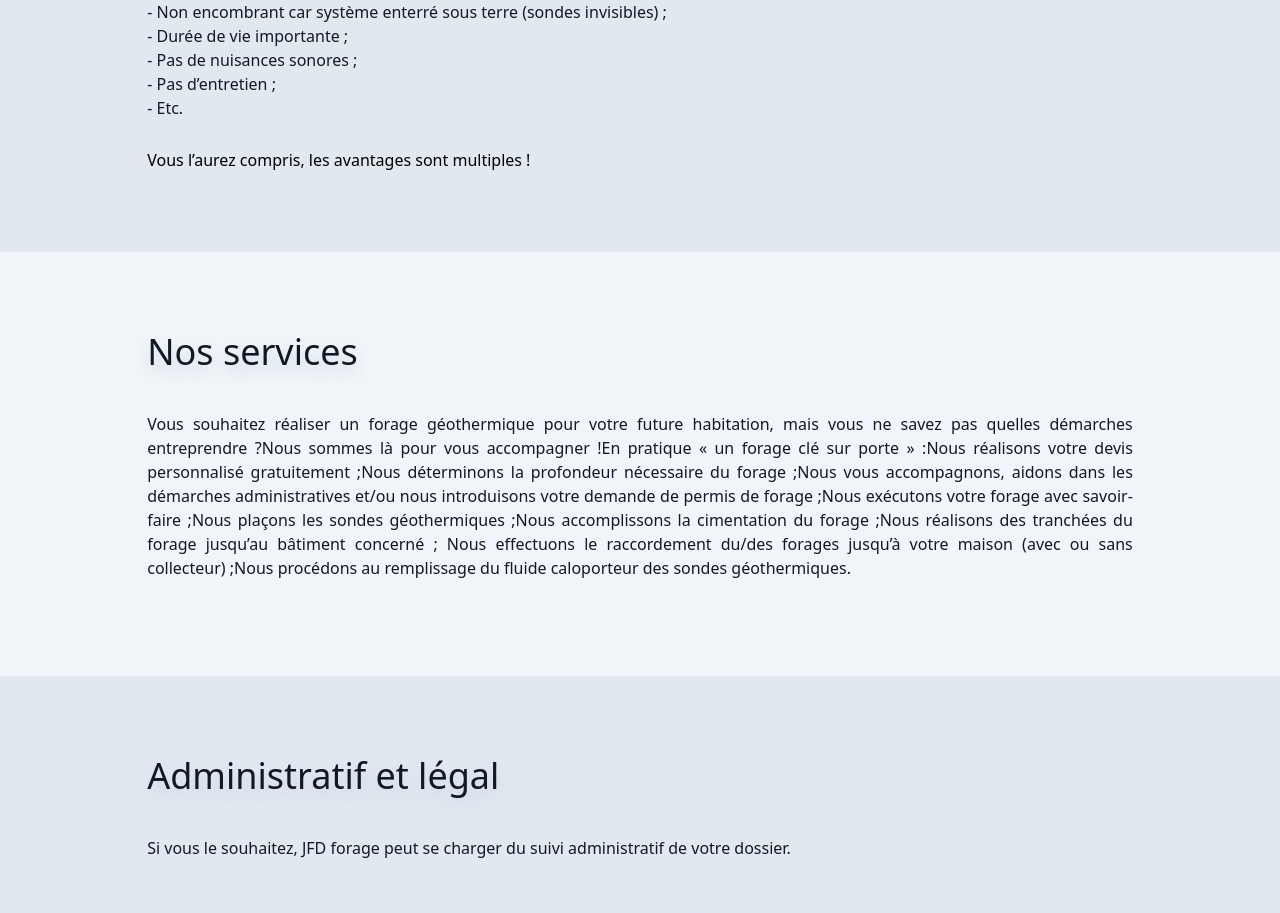
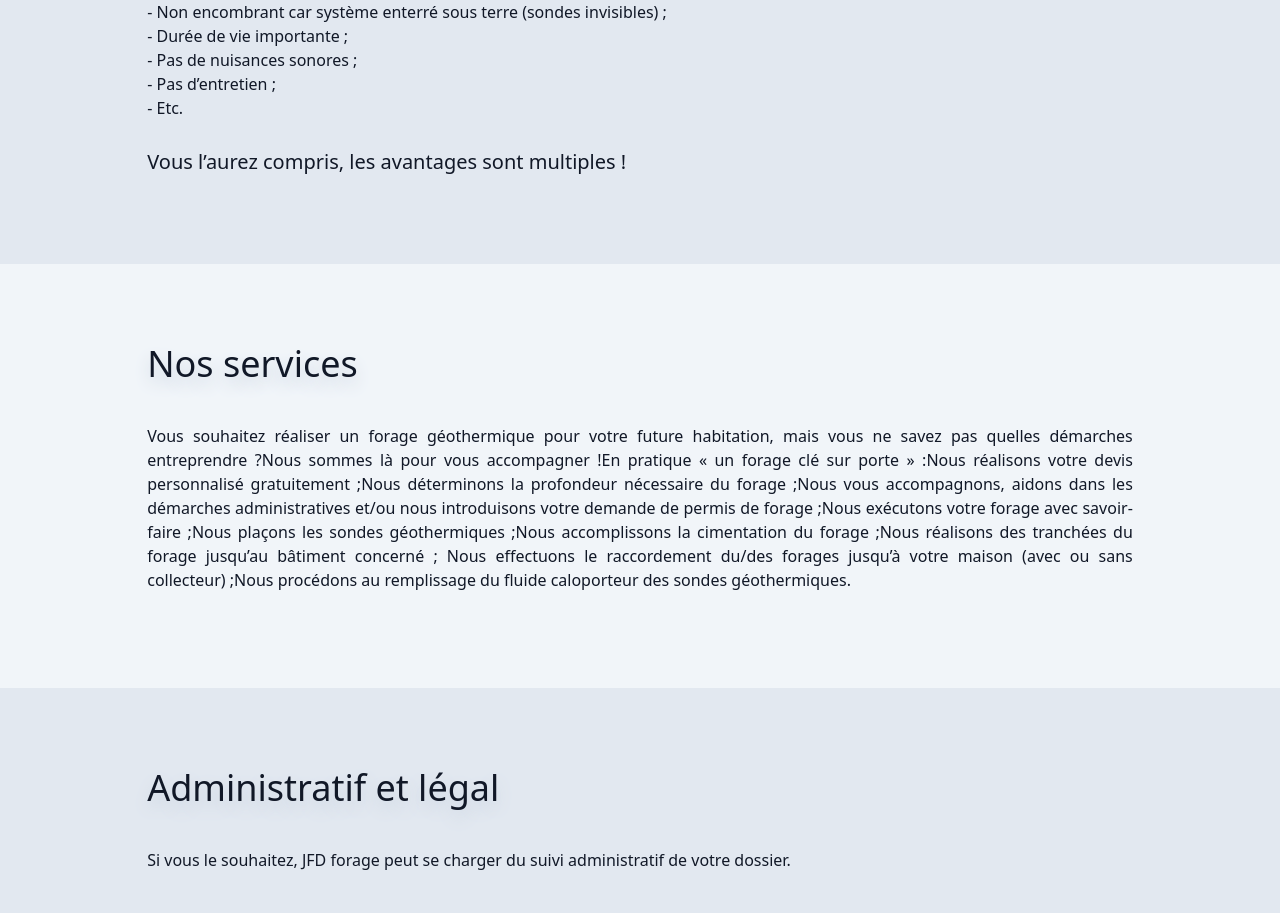
Before and after one commit to tsepton/jfdforage, a Next.js app: page / in a window 1280 px wide. Shown: the part 1845-2758 px from the top of the page. Built offline with nearby package versions, Linux system fonts and the light colour scheme.

Commit message:
Rename missing import

```diff
--- a/src/section/geothermal.tsx
+++ b/src/section/geothermal.tsx
@@ -1,7 +1,7 @@
 import SectionCard from "@/components/section_card";
 import trans from "@/translations/translator";
 import Section from "../components/section";
-import { title, content, subtitle, ending } from "./shared_classes";
+import { title, content, subtitle, highlight } from "./shared_classes";
 
 export default function PhotoSection(props: any) {
 
@@ -37,10 +37,9 @@ export default function PhotoSection(props: any) {
             {(trans.get("sections.geothermal.advantages") as string[])
               .map((elem, i) => <div key={i}> - {elem}</div>)}
           </div>
-          <div className={ending + " pt-5"}>
+          <div className={highlight + " pt-5"}>
             {trans.get("sections.geothermal.conclusion")}
           </div>
-
         </div>
       </SectionCard>
     </Section>
```
